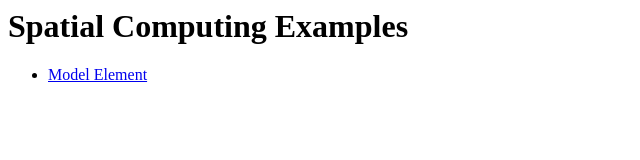
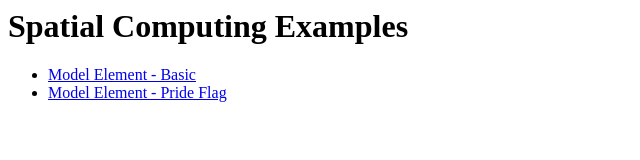
Before and after one commit to JoeHart/spatial-computing-examples, a website: page index.html in a window 1280 px wide. Shown: the whole page, without its empty margins (0-640 px from the left). Drawn offline with Linux system fonts and the light colour scheme.

Commit message:
Test js api

```diff
--- a/index.html
+++ b/index.html
@@ -5,7 +5,14 @@
   <body>
     <h1>Spatial Computing Examples</h1>
     <ul>
-      <li><a href="examples/model-element/index.html">Model Element</a></li>
+      <li>
+        <a href="examples/model-element/basic.html">Model Element - Basic</a>
+      </li>
+      <li>
+        <a href="examples/model-element/index.html"
+          >Model Element - Pride Flag</a
+        >
+      </li>
     </ul>
   </body>
 </html>
```
Also changed, not shown: examples/model-element/prideflag.html (+13 -0 lines), examples/model-element/basic.html (renamed from examples/model-element/index.html).
